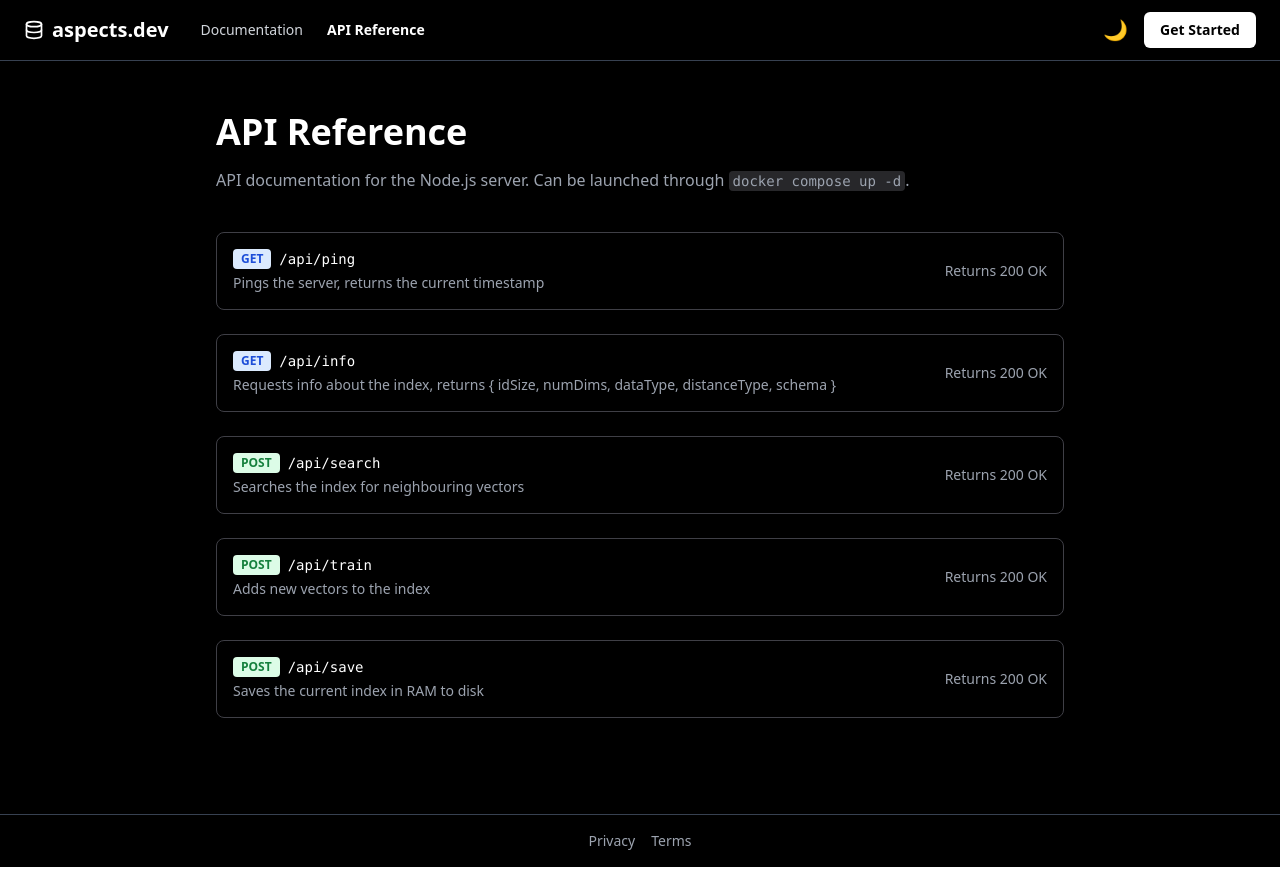
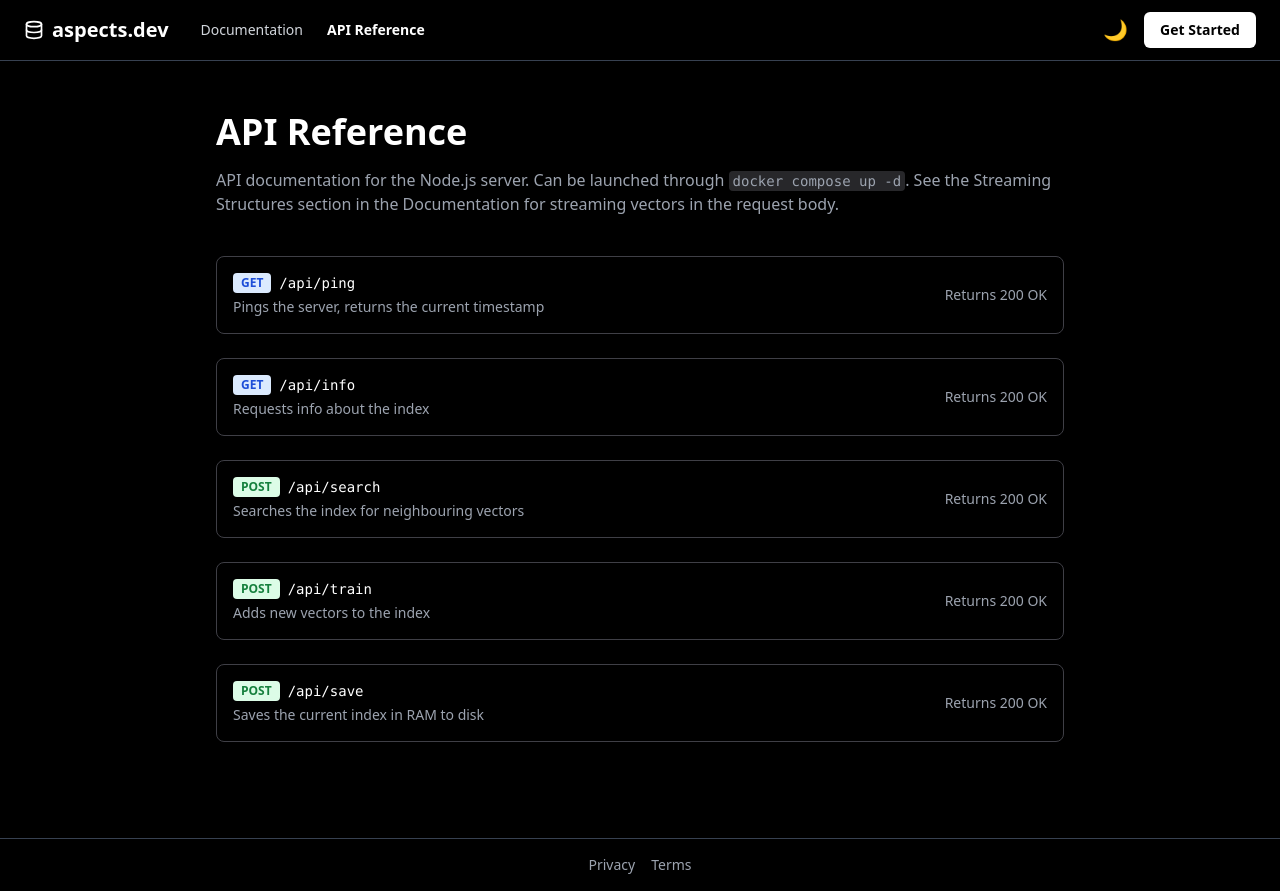
Before and after one commit to xillio/aspects.dev-public, a React (Vite) app in the folder packages/frontend/: page /api-reference in a window 1280 px wide. Before the commit the page ends 867 px from the top, so only its background shows below. Built offline with nearby package versions, Linux system fonts and the light colour scheme.

Commit message:
Updated API reference page

```diff
--- a/packages/frontend/src/pages/APIReference.tsx
+++ b/packages/frontend/src/pages/APIReference.tsx
@@ -7,7 +7,7 @@ const endpoints = [
   {
     method: 'GET',
     path: '/api/info',
-    description: 'Requests info about the index, returns { idSize, numDims, dataType, distanceType, schema }',
+    description: 'Requests info about the index',
   },
   {
     method: 'POST',
@@ -40,7 +40,7 @@ export default function APIReference() {
         <code className="bg-gray-100 dark:bg-zinc-800 px-1 py-0.5 rounded text-sm">
           docker compose up -d
         </code>
-        .
+        . See the Streaming Structures section in the <a href="/docs">Documentation</a> for streaming vectors in the request body.
       </p>
 
       <div className="space-y-6">
```
